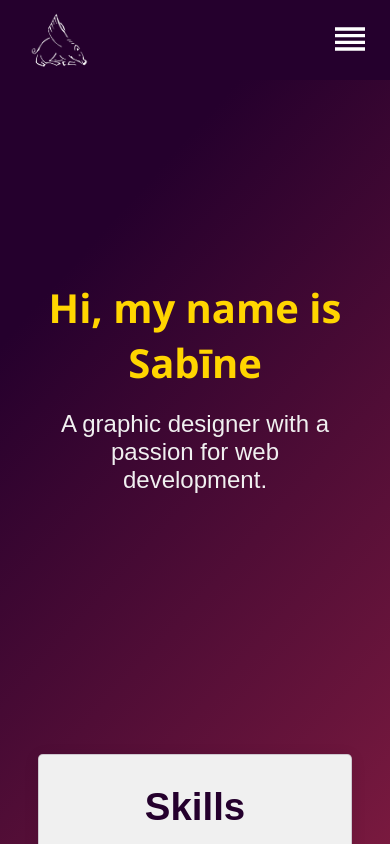
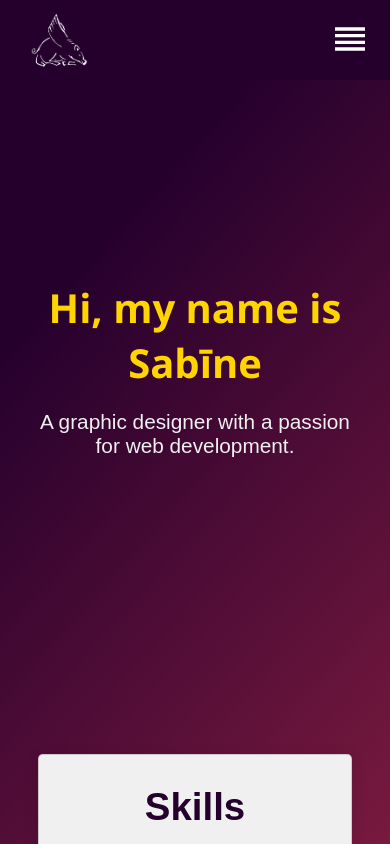
Before and after one commit to SabineZilde/Portfolio-project, a React (Create React App) app: page / in a window 390 px wide. Shown: the top 844 px of the page. Built offline with nearby package versions, Linux system fonts and the light colour scheme.

Commit message:
style: mobile text size

```diff
--- a/src/styles/Home.css
+++ b/src/styles/Home.css
@@ -99,7 +99,7 @@
 
   .about .prompt {
     margin-top: 30px;
-    font-size: 1.5em;
+    font-size: 1.3em;
     width: 80%;
   }
 
```
